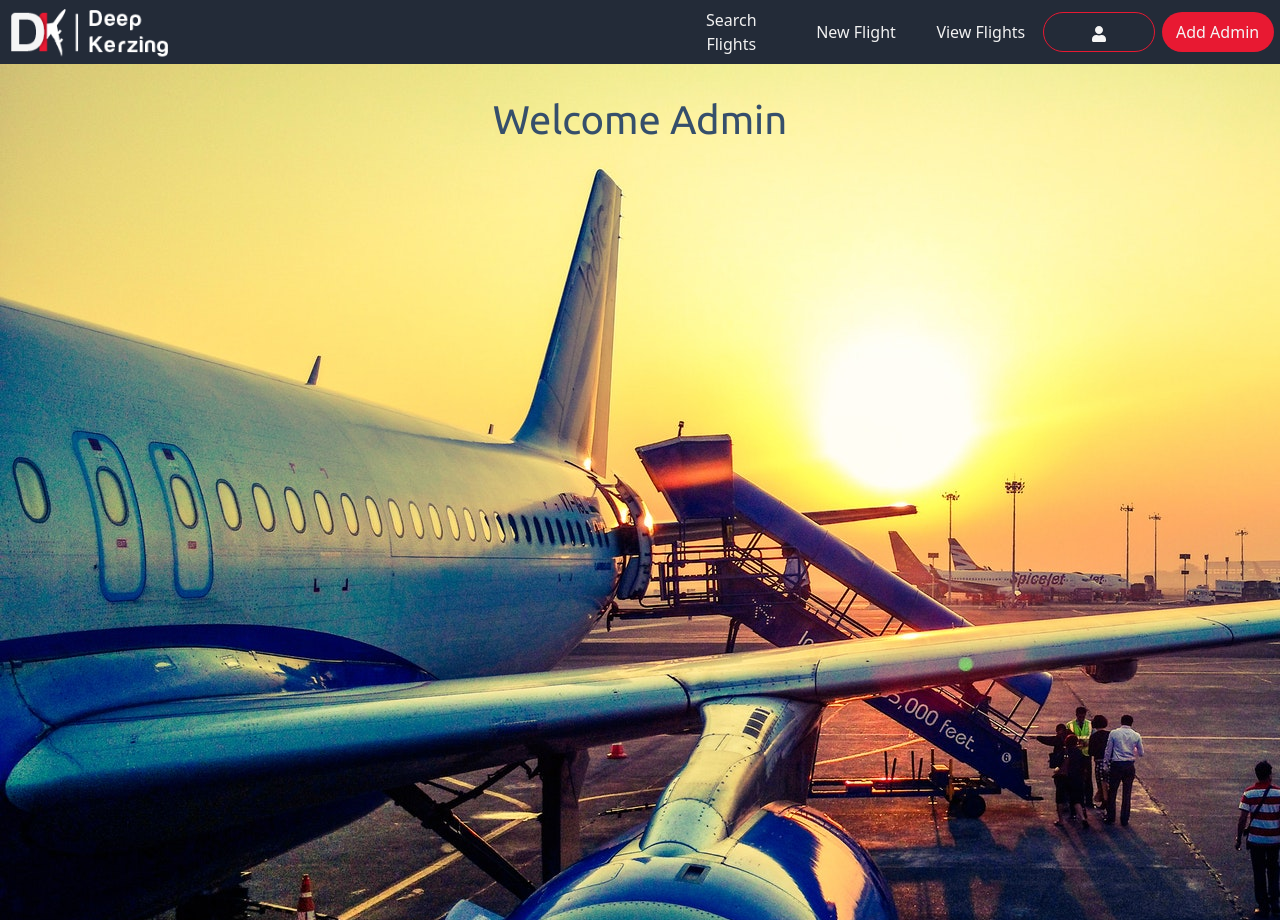
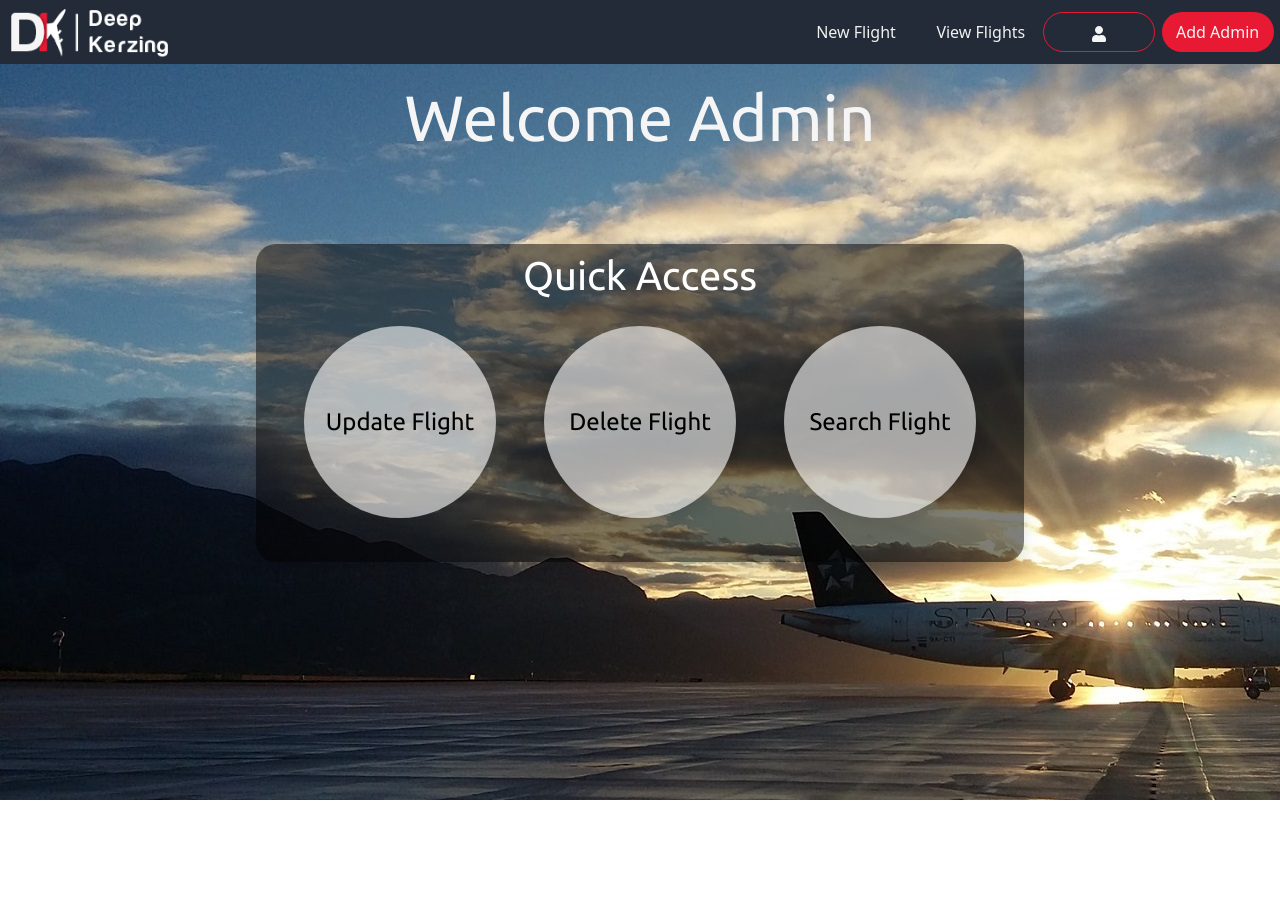
Before and after one commit to advanced-computer-lab/Deep-Kerzing, a React (Create React App) app in the folder ReactClient/: page / in a window 1280 px wide. After the commit the page ends 800 px from the top, so only its background shows below. Built offline with nearby package versions, Linux system fonts and the light colour scheme.

Commit message:
AdminHomePageUpdate

```diff
--- a/ReactClient/src/App.js
+++ b/ReactClient/src/App.js
@@ -10,6 +10,7 @@ import ForgetPassword from "./Components/ForgetPassword/ForgetPassword";
 import Profile from "./Components/Profile/Profile";
 import { useState } from "react";
 import AdminHomePage from "./Pages/AdminHomepage/AdminHomepage";
+import AdminSearchFlight from "./Components/searchFlight/adminSearchFlight";
 const App = () => {
   const [loggedIn, setLoggedIn] = useState("Admin");
   return (
@@ -49,6 +50,9 @@ const App = () => {
         <Route path="/Profile">
           <Profile></Profile>
         </Route>
+        {/* <Route path="/SearchFlight">
+          <AdminSearchFlight></AdminSearchFlight>
+        </Route> */}
       </Switch>
     </Layout>
   );
--- a/ReactClient/src/Components/AdminNavbar/AdminNavbar.js
+++ b/ReactClient/src/Components/AdminNavbar/AdminNavbar.js
@@ -7,7 +7,7 @@ import { FaUser } from "react-icons/fa";
 
 const AdminNavbar = () => {
   const [navbar, setNavbar] = useState(false);
-
+  const [homePage, setHomePage] = useState(true)
   const logoutHandler = () => {
     console.log("Logout");
   };
@@ -69,10 +69,6 @@ const AdminNavbar = () => {
             {!navbar && <button className="NavbarOptions"> New Flight</button>}
             {navbar && <button className="NavbarOptions2"> New Flight </button>}
           </NavLink>
-          <NavLink to="/SearchFlights">
-            {!navbar && <button className="NavbarOptions"> Search Flights</button>}
-            {navbar && <button className="NavbarOptions2"> Search Flights </button>}
-          </NavLink>
         </div>
       </nav>
     </div>
--- a/ReactClient/src/Components/AllFlights/AllFlights.js
+++ b/ReactClient/src/Components/AllFlights/AllFlights.js
@@ -1,23 +1,26 @@
 import FlightDetails from "../FlightDetails/FlightDetails";
 import AdminSearchFlight from "../searchFlight/adminSearchFlight";
 
-const AllFlights =()=>{
+const AllFlights = () => {
+  const allFlights = [{ Departure: "Cairo" }, { Departure: "Cairo" }];
 
-    const onDeleteHandler=()=>{
-        console.log("Called")
-    }
+  const onDeleteHandler = (props) => {
+    console.log("Called");
+  };
 
   return (
     <div>
       <AdminSearchFlight></AdminSearchFlight>
+
       <div className="containerCard">
-          <FlightDetails onDelete={onDeleteHandler}></FlightDetails>
-          <FlightDetails onDelete={onDeleteHandler}></FlightDetails>
-          <FlightDetails onDelete={onDeleteHandler}></FlightDetails>
-          <FlightDetails onDelete={onDeleteHandler}></FlightDetails>
+        {allFlights.map((element) => (
+          <FlightDetails
+            onDelete={onDeleteHandler}
+            departure={element.Departure}
+          ></FlightDetails>
+        ))}
       </div>
     </div>
   );
-
-}
+};
 export default AllFlights;
--- a/ReactClient/src/Components/FlightDetails/FlightDetails.js
+++ b/ReactClient/src/Components/FlightDetails/FlightDetails.js
@@ -6,7 +6,7 @@ const FlightDetails = (props) => {
   const history = useHistory();
 
   const deleteHandler = () => {
-    props.onDelete();
+    props.onDelete(props);
   };
   const updateHandler = () => {
     history.push("/UpdateFlight");
@@ -17,7 +17,7 @@ const FlightDetails = (props) => {
       <div className="flightCard">
         <div className="departureTime">
           {/*1,1*/}
-          <h4>09:00</h4>
+          <h4>{props.departure}</h4>
         </div>
         <div className="arrivalTime">
           {" "}
--- a/ReactClient/src/Components/GuestNavbar/Navbar.css
+++ b/ReactClient/src/Components/GuestNavbar/Navbar.css
@@ -18,6 +18,28 @@
   transition: all 0.2s ease-in-out;
   top: 0;
 }
+
+.headerHomePage {
+  width: 100%;
+  height: 6em;
+  background-color: transparent;
+  align-items: center;
+  position: fixed;
+  z-index: 1;
+  transition: all 0.2s ease-in-out;
+  top: 0;
+}
+.headerHomePageScrolled {
+  width: 100%;
+  height: 4em;
+  background-color: #232b38;
+  align-items: center;
+  position: fixed;
+  z-index: 1;
+  transition: all 0.2s ease-in-out;
+  top: 0;
+}
+
 /*
 .header nav {
   height: 100%;
--- a/ReactClient/src/Components/UpdateFlight/UpdateFlight.js
+++ b/ReactClient/src/Components/UpdateFlight/UpdateFlight.js
@@ -175,6 +175,7 @@ const UpdateFlight = () => {
             </div>
           </div>
         </div>
+        <button className="buttonCancel">Cancel</button>
         <button className="button">Update</button>
       </form>
     </div>
--- a/ReactClient/src/Components/searchFlight/adminSearchFlight.css
+++ b/ReactClient/src/Components/searchFlight/adminSearchFlight.css
@@ -16,16 +16,105 @@
 }
 .adminHomepage {
   width: 100%;
-  height: 80%;
+  height: 100vh;
   position: relative;
-  /* top: 4rem; */
   margin: auto;
+  display: grid;
+  grid-template-columns: repeat(10, 1fr);
+  grid-template-rows: repeat(10, 1fr);
   background: url("Flight.jpg");
   background-repeat: no-repeat;
   font-family: "Ubuntu", sans-serif;
   color: #364f6b;
   /* box-shadow: 0px 3px 10px -2px rgba(0, 0, 0, 0.2); */
 }
+.WelcomeTitle {
+  grid-column: 3/9;
+  grid-row: 2/3;
+  font-size: 4rem;
+  color: #f5f5f5;
+}
+.QuickAccessContainer {
+  grid-column: 3/9;
+  grid-row-start: 4;
+  grid-row-end: 8;
+  box-shadow: 0px 8px 15px rgba(0, 0, 0, 0.1);
+  background-color: rgba(0, 0, 0, 0.5);;
+  border-radius: 20px;
+  display: grid;
+  grid-template-columns: repeat(10, 1fr);
+  grid-template-rows: repeat(10, 1fr);
+}
+.QuickAccess {
+  grid-column-start: 3;
+  grid-column-end: 9;
+  grid-row-start: 2;
+  grid-row-end: 2;
+  text-align: center;
+  color: white;
+  font-size: 2.5rem;
+}
+.button1 {
+  grid-column-start: 2;
+  grid-column-end: 4;
+  grid-row-start: 5;
+  grid-row-end: 5;
+  width: 12rem;
+  height: 12rem;
+  border: none;
+  background-color: rgba(255, 255, 255, 0.6);
+  box-shadow: 0px 8px 15px rgba(0, 0, 0, 0.1);
+  font-size: 1.5rem;
+  border-radius: 100%;
+  transition: all 0.3s ease 0s;
+}
+.button1:hover {
+  background-color: #2ee59d;
+  box-shadow: 0px 15px 20px rgba(46, 229, 157, 0.4);
+  color: #fff;
+  transform: translateY(-7px);
+}
+.button2:hover {
+  background-color: #2ee59d;
+  box-shadow: 0px 15px 20px rgba(46, 229, 157, 0.4);
+  color: #fff;
+  transform: translateY(-7px);
+}
+.button3:hover {
+  background-color: #2ee59d;
+  box-shadow: 0px 15px 20px rgba(46, 229, 157, 0.4);
+  color: #fff;
+  transform: translateY(-7px);
+}
+.button2 {
+  grid-column-start: 5;
+  grid-column-end: 7;
+  grid-row-start: 5;
+  grid-row-end: 5;
+  width: 12rem;
+  height: 12rem;
+  border: none;
+  background-color: rgba(255, 255, 255, 0.6);
+  box-shadow: 0px 8px 15px rgba(0, 0, 0, 0.1);
+  font-size: 1.5rem;
+  border-radius: 100%;
+  transition: all 0.3s ease 0s;
+}
+.button3 {
+  grid-column-start: 8;
+  grid-column-end: 10;
+  grid-row-start: 5;
+  grid-row-end: 5;
+  width: 12rem;
+  height: 12rem;
+  border: none;
+  background-color: rgba(255, 255, 255, 0.6);
+  box-shadow: 0px 8px 15px rgba(0, 0, 0, 0.1);
+  font-size: 1.5rem;
+  border-radius: 100%;
+  transition: all 0.3s ease 0s;
+}
+
 .flightCard {
   min-width: 100%;
   max-width: 100%;
@@ -140,7 +229,8 @@
 }
 
 .button {
-  width: 100%;
+  width: 45%;
+  margin: 1rem;
   height: 2.5rem;
   border: solid #e81932;
   border-width: 0.1rem;
@@ -150,13 +240,36 @@
   transition: all 0.4s ease-in-out;
 }
 .button:hover {
-  width: 100%;
+  width: 45%;
+  margin: 1rem;
   height: 2.5rem;
   transition-duration: 0.4s;
   background-color: #b11426;
   color: #f5f5f5;
   border-radius: 100px;
   border: solid #b11426;
+  border-width: 0.1rem;
+}
+.buttonCancel {
+  width: 45%;
+  margin: 2.5%;
+  height: 2.5rem;
+  border: solid #232b38;
+  border-width: 0.1rem;
+  background-color: transparent;
+  color: #232b38;
+  border-radius: 100px;
+  transition: all 0.4s ease-in-out;
+}
+.buttonCancel:hover {
+  width: 45%;
+  margin: 2.5%;
+  height: 2.5rem;
+  transition-duration: 0.4s;
+  background-color: #232b38;
+  color: #f5f5f5;
+  border-radius: 100px;
+  border: solid #232b38;
   border-width: 0.1rem;
 }
 h1 {
--- a/ReactClient/src/Pages/AdminHomepage/AdminHomepage.js
+++ b/ReactClient/src/Pages/AdminHomepage/AdminHomepage.js
@@ -1,47 +1,32 @@
+import { useHistory } from "react-router-dom";
 import "../../Components/searchFlight/adminSearchFlight.css";
 // import logo1 from "./Flight.jpg";
 
 const AdminHomePage = () => {
+  const history = useHistory();
+  const Update = () => {
+    history.push("/UpdateFlight");
+  };
+  const Search = () => {
+    history.push("/SearchFlight");
+  };
   return (
-    <div className="adminHomepage">
-      <br></br>
-      <br></br>
-      <br></br>
-      <br></br>
-
-      <h1>Welcome Admin</h1>
-      <br></br>
-      <br></br>
-      <br></br>
-      <br></br>
-      <br></br>
-      <br></br>
-      <br></br>
-      <br></br>
-      <br></br>
-      <br></br>
-      <br></br>
-      <br></br>
-      <br></br>
-      <br></br>
-      <br></br>
-      <br></br>
-      <br></br>
-      <br></br>
-      <br></br>
-      <br></br>
-      <br></br>
-      <br></br>
-      <br></br>
-      <br></br>
-      <br></br>
-      <br></br>
-      <br></br>
-      <br></br>
-      <br></br>
-      <br></br>
-      <br></br>
-      <br></br>
+    <div>
+      <div className="adminHomepage">
+        <h1 className="WelcomeTitle">Welcome Admin</h1>
+        <div className="QuickAccessContainer">
+          <h1 className="QuickAccess">Quick Access</h1>
+          <button className="button1" onClick={Update}>
+            Update Flight
+          </button>
+          <button className="button2" onClick={Update}>
+            Delete Flight
+          </button>
+          <button className="button3" onClick={Search}>
+            Search Flight
+          </button>
+        </div>
+      </div>
     </div>
   );
 };
```
Also changed, not shown: ReactClient/src/Components/searchFlight/Flight.jpg, 1 other file (tests, documents, lock files or other folders). Lines whose indentation alone changed are shown as unchanged.
